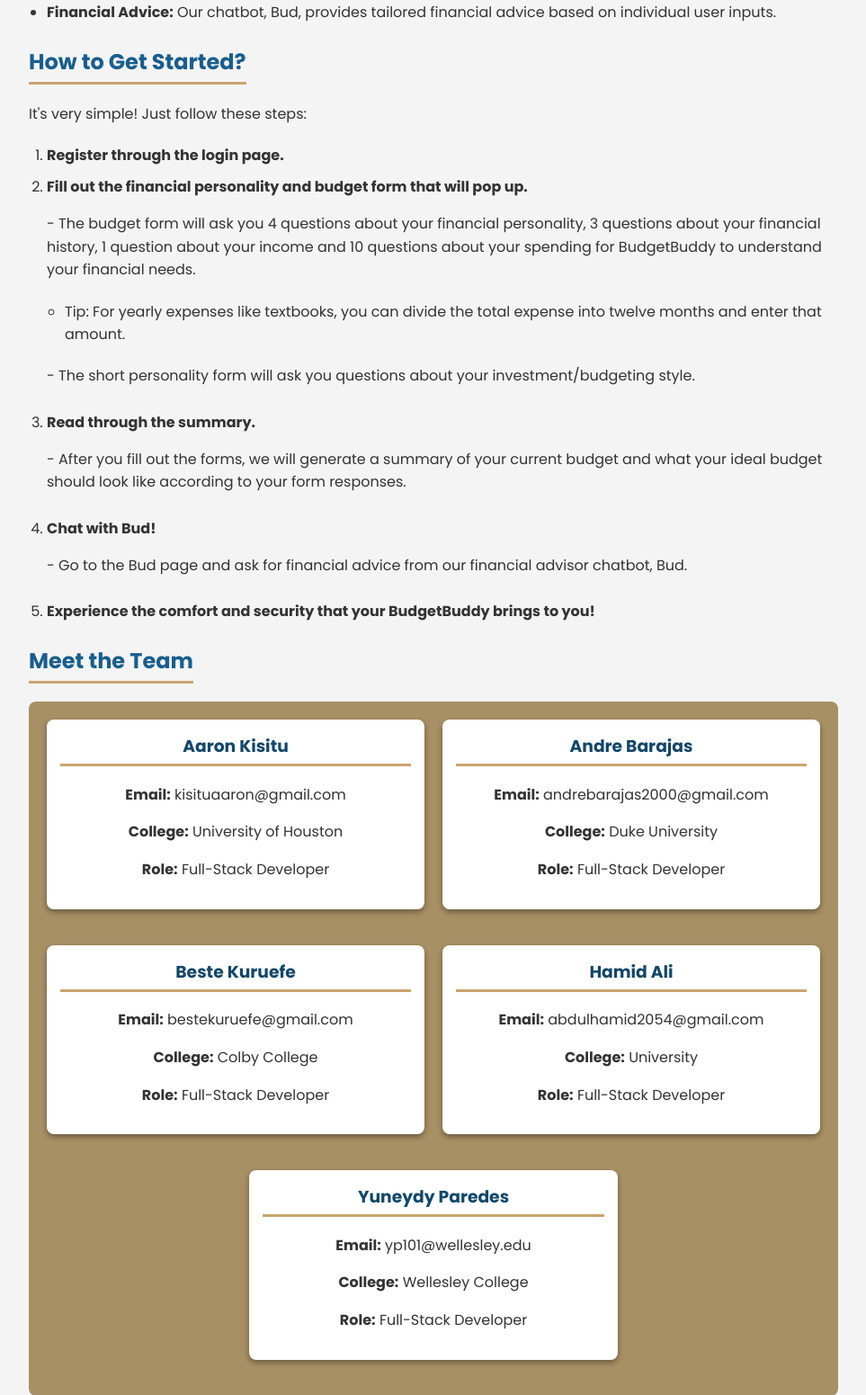
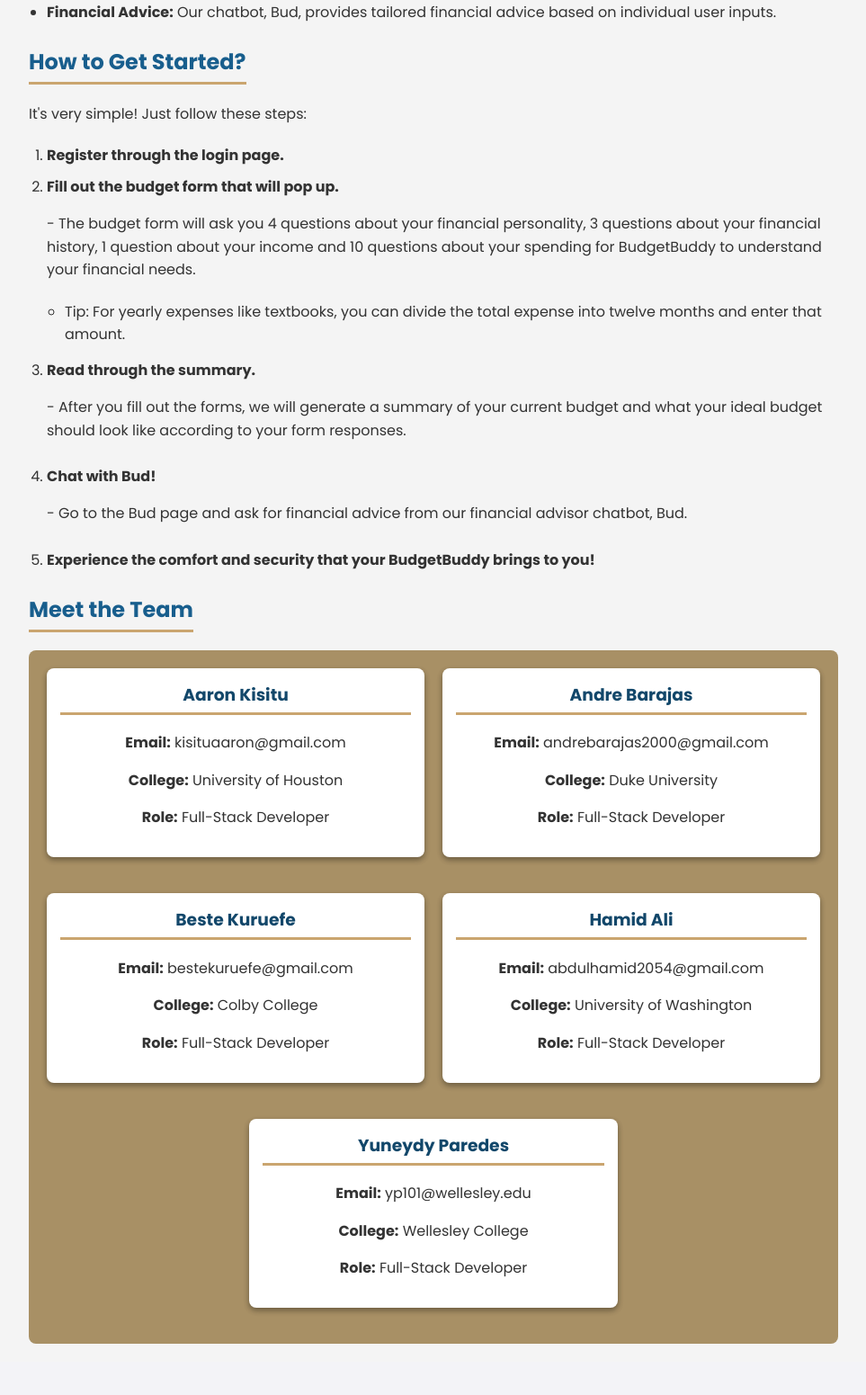
Before and after one commit to kjx172/BudgetBuddy, a Flask app: page /about in a window 1280 px wide. Shown: the part 578-2129 px from the top of the page at 90% size, without its empty margins (158-1121 px from the left). After the commit the page ends 2072 px from the top, so only its background shows below. Run offline with Flask 3, Linux system fonts and the light colour scheme.

Commit message:
changed minor css details, fixed hamid's university on the about page

```diff
--- a/static/summary.css
+++ b/static/summary.css
@@ -25,9 +25,9 @@ h2 {
     margin: 30px auto 0 auto; /* Adds white space between the navbar and the header, centers horizontally */
     padding: 20px;
     text-align: center;
-    background: #084B7C;
+    background: #185e8d;
     color: #FFFFFF;
-    font-size: 30px;
+    font-size: 23px;
     border-radius: 12px;
     border: none;
 }
--- a/templates/about.html
+++ b/templates/about.html
@@ -35,12 +35,11 @@
         <ol>
             <li><strong>Register through the login page.</strong></li>
 
-            <li><strong>Fill out the financial personality and budget form that will pop up.</strong>
+            <li><strong>Fill out the budget form that will pop up.</strong>
                 <p>- The budget form will ask you 4 questions about your financial personality, 3 questions about your financial history, 1 question about your income and 10 questions about your spending for BudgetBuddy to understand your financial needs.</p>
                 <ul>
                     <li>Tip: For yearly expenses like textbooks, you can divide the total expense into twelve months and enter that amount.</li>
                 </ul>
-                <p>- The short personality form will ask you questions about your investment/budgeting style.</p>
             </li>
             <li><strong>Read through the summary.</strong>
                 <p>- After you fill out the forms, we will generate a summary of your current budget and what your ideal budget should look like according to your form responses.</p>
@@ -76,7 +75,7 @@
             <div class="team-member">
                 <h3>Hamid Ali</h3>
                 <p><strong>Email:</strong> abdulhamid2054@gmail.com </p>
-                <p><strong>College:</strong> University</p>
+                <p><strong>College:</strong> University of Washington</p>
                 <p><strong>Role:</strong> Full-Stack Developer</p>
             </div>
             <div class="team-member center">
```
